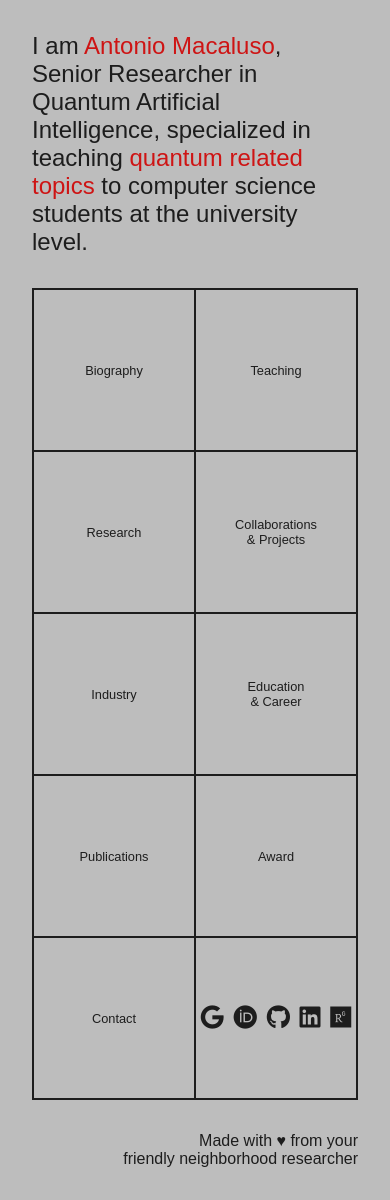
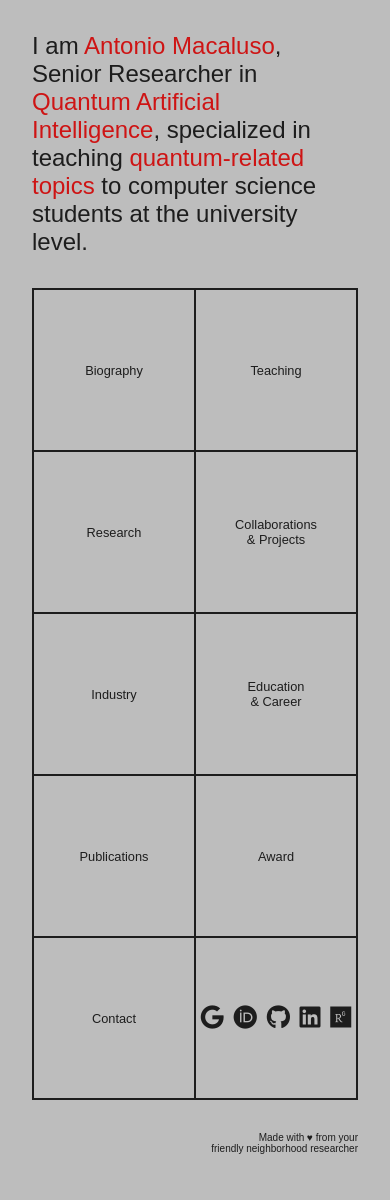
Before and after one commit to SalvoBevilacqua/macaluso, a Vue app: page / in a window 390 px wide. Built offline with nearby package versions, Linux system fonts and the light colour scheme; a small style sheet from the web is missing.

Commit message:
fix: footer e header

```diff
--- a/src/components/AppFooter.vue
+++ b/src/components/AppFooter.vue
@@ -5,7 +5,7 @@ export default {
 </script>
 
 <template>
-    <div>
+    <div class="neighborhood">
         Made with &hearts; from your <br> friendly neighborhood researcher
     </div>
 </template>
@@ -13,4 +13,17 @@ export default {
 
 <style scoped lang="scss">
 @use "../style/variables" as *;
+
+// MEDIA
+@media screen and (max-width: 1250px) {
+    .neighborhood {
+        font-size: small;
+    }
+}
+
+@media screen and (max-width: 400px) {
+    .neighborhood {
+        font-size: x-small;
+    }
+}
 </style>
--- a/src/components/AppHeader.vue
+++ b/src/components/AppHeader.vue
@@ -6,9 +6,10 @@ export default {
 
 <template>
     <div id="header">
-        <p>I am <span class="high_contrast">Antonio Macaluso</span>, Senior Researcher in Quantum Artificial
-            Intelligence,
-            specialized in teaching <span class="high_contrast">quantum related topics</span> to computer science students
+        <p>I am <span class="high_contrast">Antonio Macaluso</span>, Senior Researcher in <span
+                class="high_contrast">Quantum Artificial
+                Intelligence</span>,
+            specialized in teaching <span class="high_contrast">quantum-related topics</span> to computer science students
             at
             the university level.
         </p>
--- a/src/components/AppMain.vue
+++ b/src/components/AppMain.vue
@@ -216,6 +216,7 @@ export default {
     }
 }
 
+// MEDIA
 @media screen and (max-width: 1250px) {
     #main {
         .footer_out {
--- a/src/style/_variables.scss
+++ b/src/style/_variables.scss
@@ -9,6 +9,3 @@ $colorContrast: black;
 $colorHighContrast: rgb(206, 20, 20);
 $colorBackground: rgb(189, 189, 189);
 $colorFont: rgb(29, 29, 29);
-
-// $colorBackground: #d1ccb8;
-// $colorFont: #595651;
--- a/src/style/general.scss
+++ b/src/style/general.scss
@@ -26,6 +26,7 @@ body {
     background-color: $colorBackground;
     cursor: crosshair;
 }
+
 
 .contrast {
     color: $colorContrast;
```
